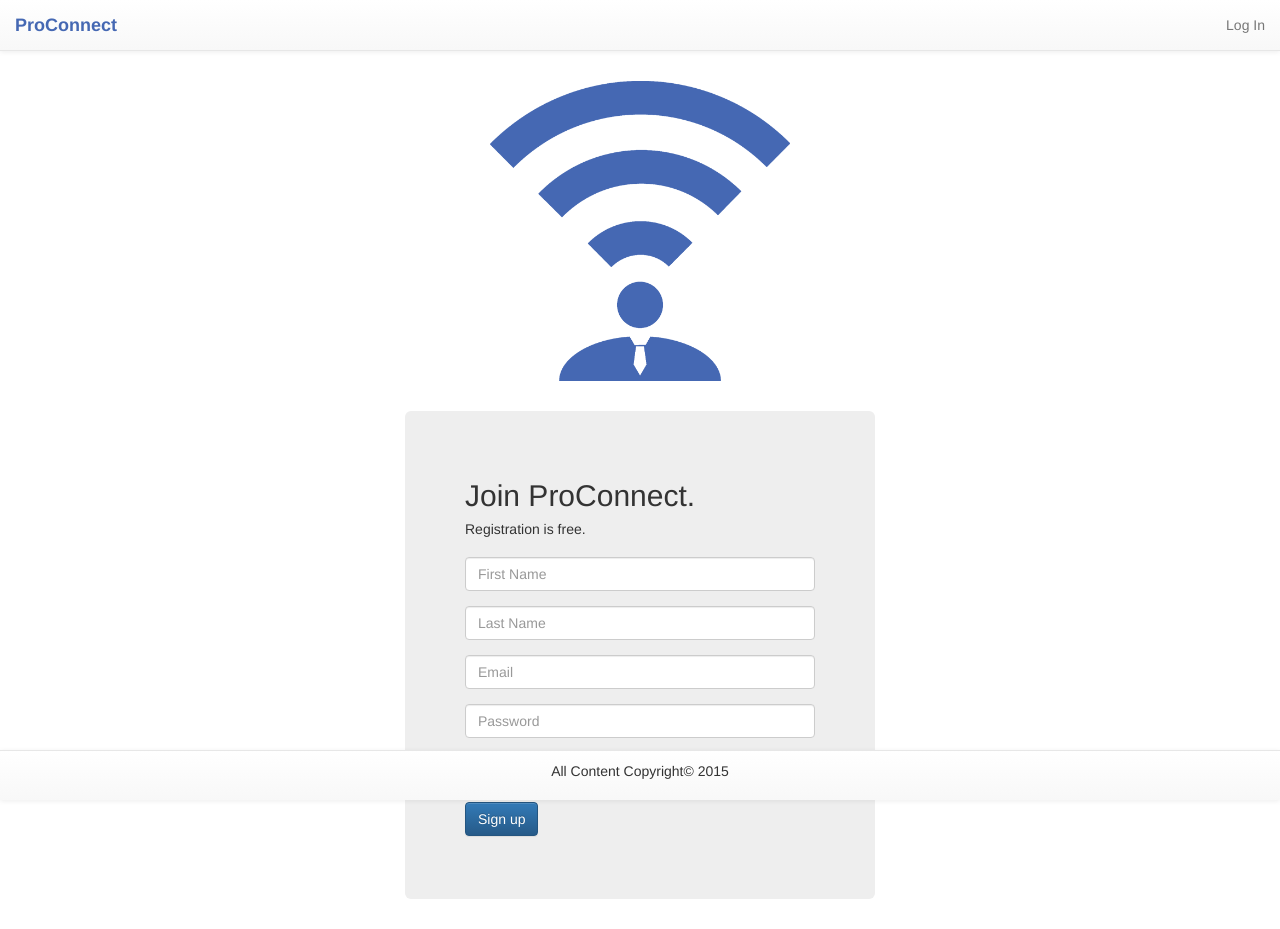
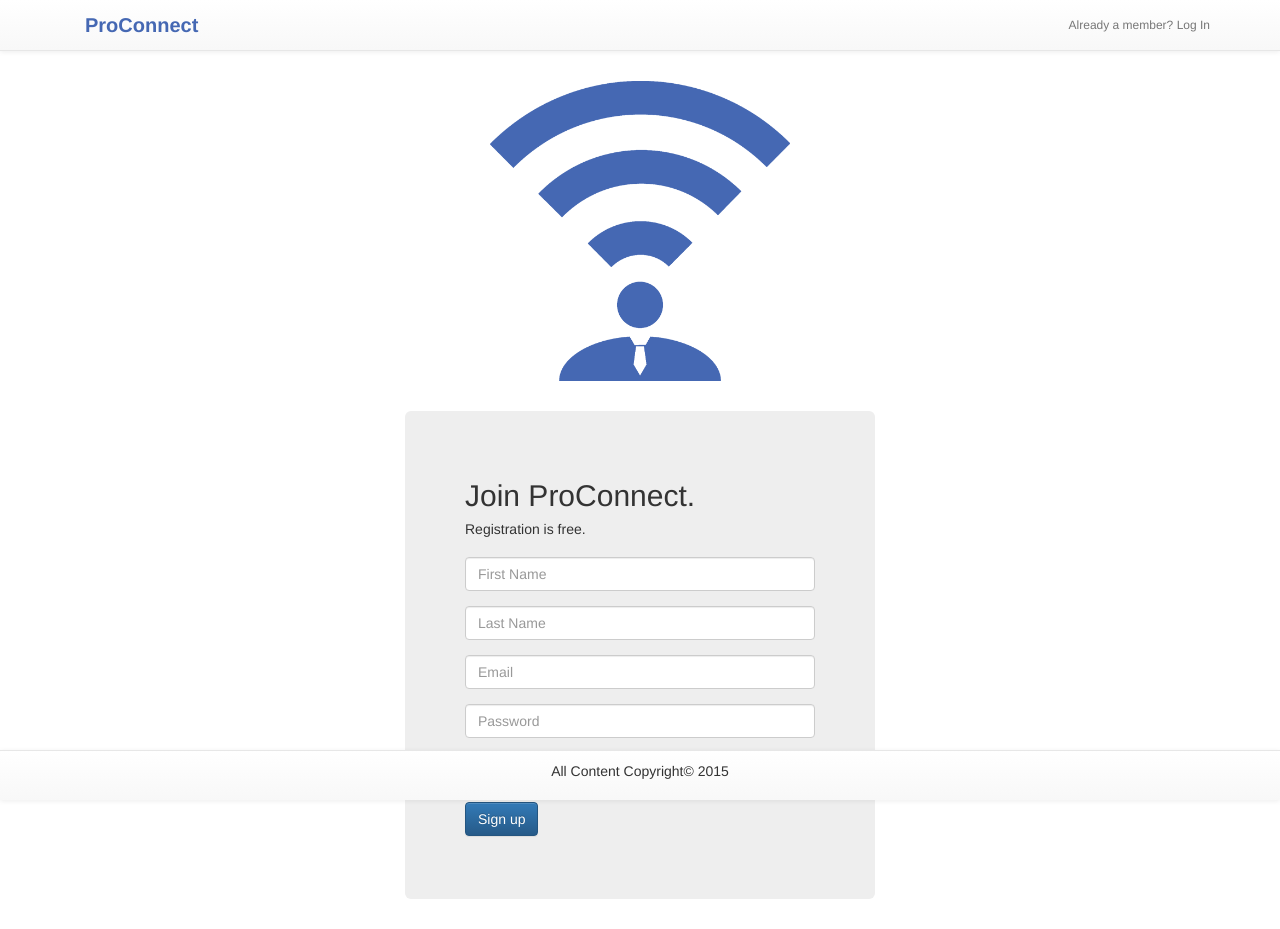
Before and after one commit to nameisyoung/ProConnect, a plain HTML site: page signup.html in a window 1280 px wide. Drawn offline with nearby package versions, Linux system fonts and the light colour scheme.

Commit message:
Updated navbar.

```diff
--- a/css/signup.css
+++ b/css/signup.css
@@ -11,6 +11,9 @@
 	max-width: 500px;
 	width: auto;
 }
-#signupHeading{
+#signup_heading{
 	padding-bottom: 10px;
 }
+#member_login{
+	font-size: 12px;
+}
--- a/css/style.css
+++ b/css/style.css
@@ -4,5 +4,6 @@
 }
 #title{
 	color: #4568B3;
+	font-size: 20px;
 	font-weight: bold;
 }
--- a/signup.html
+++ b/signup.html
@@ -21,7 +21,8 @@
     </head>
     <body class="bgcontainer">
         <nav class="navbar navbar-default navbar-static-top">
-            <div class="container-fluid">
+          <div class="navbar-inner">
+            <div class="container">
                 <div class="navbar-header">
                     <button type="button" class="navbar-toggle collapsed" data-toggle="collapse" data-target="#bs-example-navbar-collapse-1">
                     <span class="sr-only">Toggle navigation</span>
@@ -34,17 +35,18 @@
                 <div class="collapse navbar-collapse" id="bs-example-navbar-collapse-1">
                     <ul class="nav navbar-nav navbar-right">
                         <li>
-                            <a href="#">Log In</a>
+                            <a href="#" id="member_login">Already a member? Log In</a>
                         </li>
                     </ul>
                 </div>
             </div>
+          </div>
         </nav>
         <img class="img-responsive" id="signup_logo" src="img/logo.png">
         <div class="container" id="signup_container">
             <div class="jumbotron">
                 <h2>Join ProConnect.</h2>
-                <h5 id="signupHeading">Registration is free.<h5>
+                <h5 id="signup_heading">Registration is free.<h5>
                 <form class="form-group">
                     <div class="form-group">
                               <input type="text" class="form-control" id="inputFirstName" placeholder="First Name">
```
